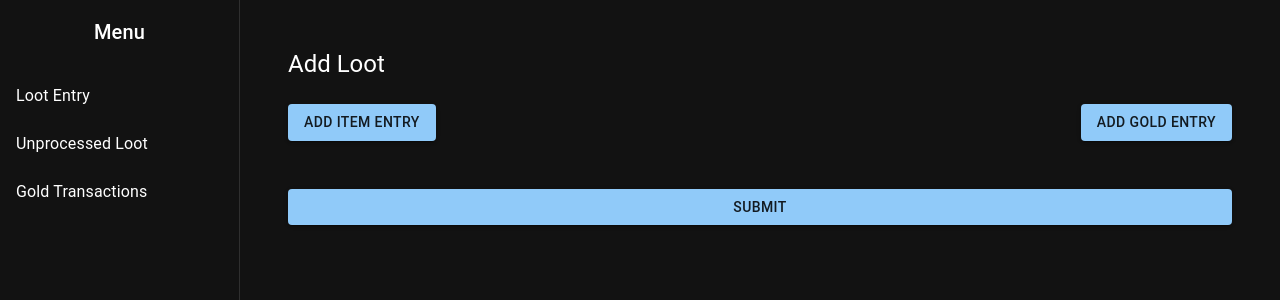
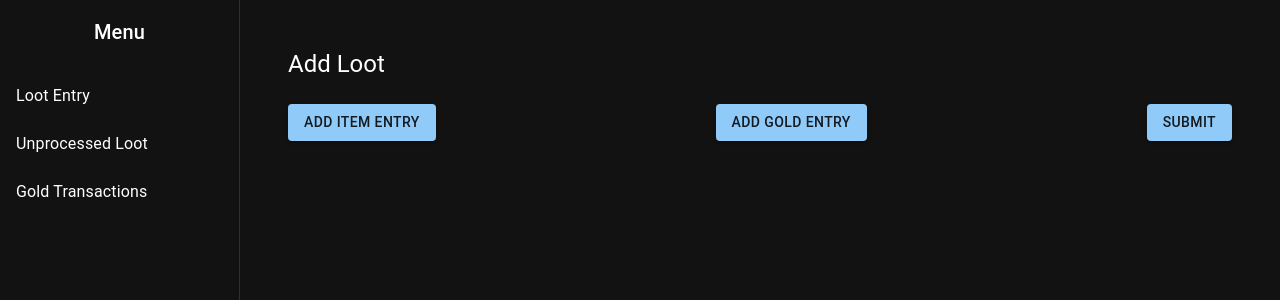
Before and after one commit to linisastald/Loot-Tracker-PF1e, a React (Create React App) app in the folder frontend/: page /loot-entry in a window 1280 px wide. Shown: the top 300 px of the page. Built offline with nearby package versions, Linux system fonts and the light colour scheme.

Commit message:
Loot entry update

```diff
--- a/frontend/src/components/LootEntry.js
+++ b/frontend/src/components/LootEntry.js
@@ -9,9 +9,6 @@ import {
   MenuItem,
   IconButton,
   Grid,
-  Select,
-  InputLabel,
-  FormControl,
 } from '@mui/material';
 import { LocalizationProvider, DatePicker } from '@mui/x-date-pickers';
 import { AdapterDateFns } from '@mui/x-date-pickers/AdapterDateFns';
@@ -140,14 +137,6 @@ const LootEntry = () => {
       <Typography component="h1" variant="h5" sx={{ mt: 3 }}>
         Add Loot
       </Typography>
-      <Box sx={{ display: 'flex', justifyContent: 'space-between', mt: 3, mb: 3 }}>
-        <Button variant="contained" onClick={addItemEntry}>
-          Add Item Entry
-        </Button>
-        <Button variant="contained" onClick={addGoldEntry}>
-          Add Gold Entry
-        </Button>
-      </Box>
       <Box component="form" onSubmit={handleSubmit} sx={{ mt: 3 }}>
         {entries.map((entry, index) => (
           <Box key={index} sx={{ mb: 3, border: '1px solid #ccc', padding: 2 }}>
@@ -325,9 +314,17 @@ const LootEntry = () => {
             </Grid>
           </Box>
         ))}
-        <Button type="submit" fullWidth variant="contained" sx={{ mt: 3, mb: 2 }}>
-          Submit
-        </Button>
+        <Box sx={{ display: 'flex', justifyContent: 'space-between', mt: 3 }}>
+          <Button variant="contained" onClick={addItemEntry}>
+            Add Item Entry
+          </Button>
+          <Button variant="contained" onClick={addGoldEntry}>
+            Add Gold Entry
+          </Button>
+          <Button type="submit" variant="contained">
+            Submit
+          </Button>
+        </Box>
       </Box>
     </Container>
   );
```
